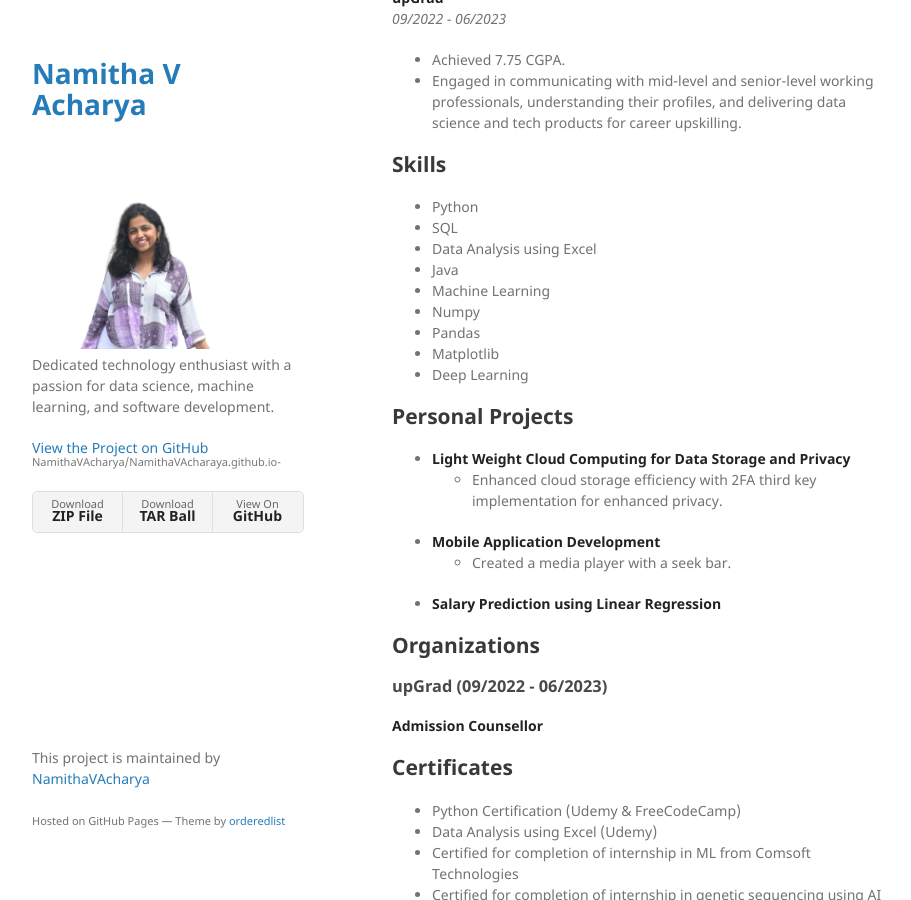
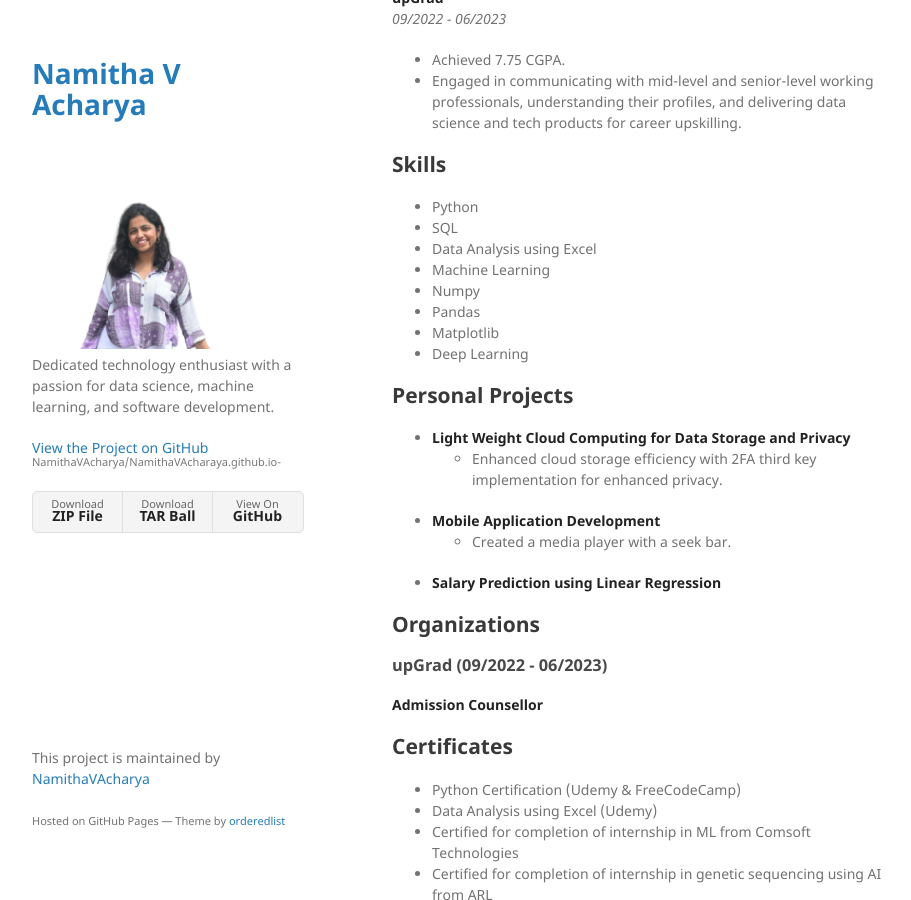
Before and after one commit to NamithaVAcharya/NamithaVAcharaya.github.io-, a Jekyll site: the page built from index.md, in a window 1280 px wide and 900 px high, scrolled down 547 px. Shown: the whole window, without its empty margins (178-1089 px from the left). Built offline with Jekyll 4.4.1, drawn with Linux system fonts in a browser that asks for light colours; our own code applies the rules of GitHub Pages for plain Markdown files.

Commit message:
Update index.md

```diff
--- a/index.md
+++ b/index.md
@@ -31,7 +31,6 @@ Technology enthusiast, adaptive, and flexible.
 - Python
 - SQL
 - Data Analysis using Excel
-- Java
 - Machine Learning
 - Numpy
 - Pandas
```
